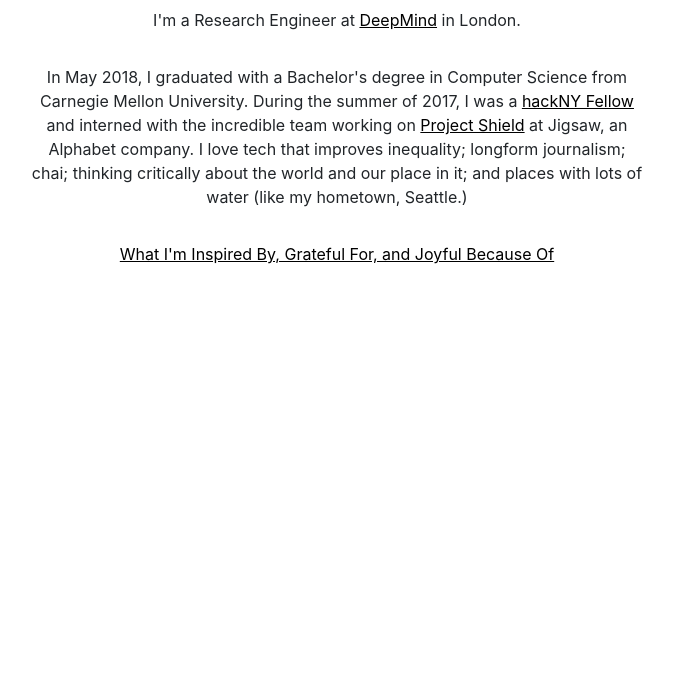
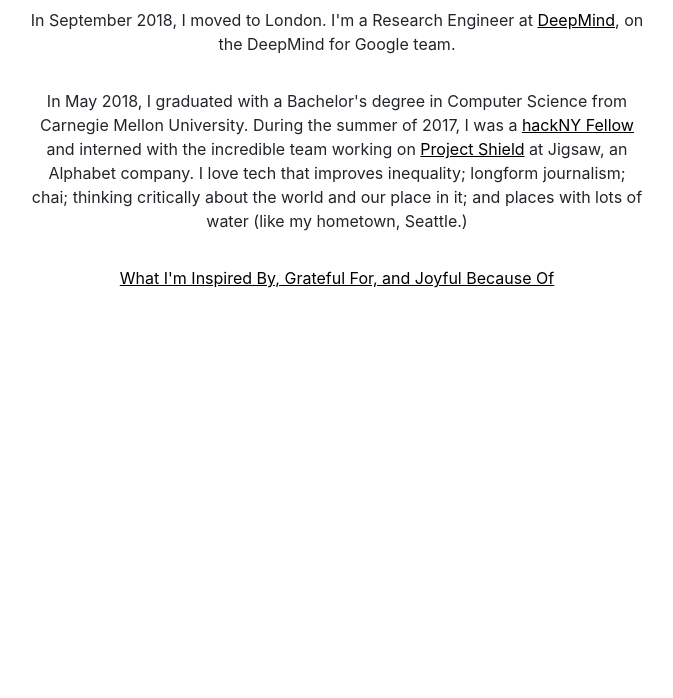
Before and after one commit to shelly/shelly.github.io, a plain HTML site: page index.html in a window 1280 px wide. Shown: the part 230-928 px from the top of the page, without its empty margins (303-976 px from the left). Drawn offline with nearby package versions, Linux system fonts and the light colour scheme.

Commit message:
Update to bio.

```diff
--- a/index.html
+++ b/index.html
@@ -24,7 +24,7 @@
   		<a href="mailto:shelly.bensal@gmail.com"><i class="fas fa-envelope"></i></a> &nbsp;
       </h2>
 
-      <p class="text-center">I'm a Research Engineer at <a href="https://deepmind.com/">DeepMind</a> in London. </p>
+      <p class="text-center">In September 2018, I moved to London. I'm a Research Engineer at <a href="https://deepmind.com/">DeepMind</a>, on the DeepMind for Google team. </p>
 
       <p class="text-center">In May 2018, I graduated with a Bachelor's degree in Computer Science from Carnegie Mellon University. During the summer of 2017, I was a <a href="http://hackny.org/">hackNY Fellow</a> and interned with the incredible team working on <a href="https://jigsaw.google.com/projects/#project-shield">Project Shield</a> at Jigsaw, an Alphabet company. I love tech that improves inequality; longform journalism; chai; thinking critically about the world and our place in it; and places with lots of water (like my hometown, Seattle.)</p>
 
```
